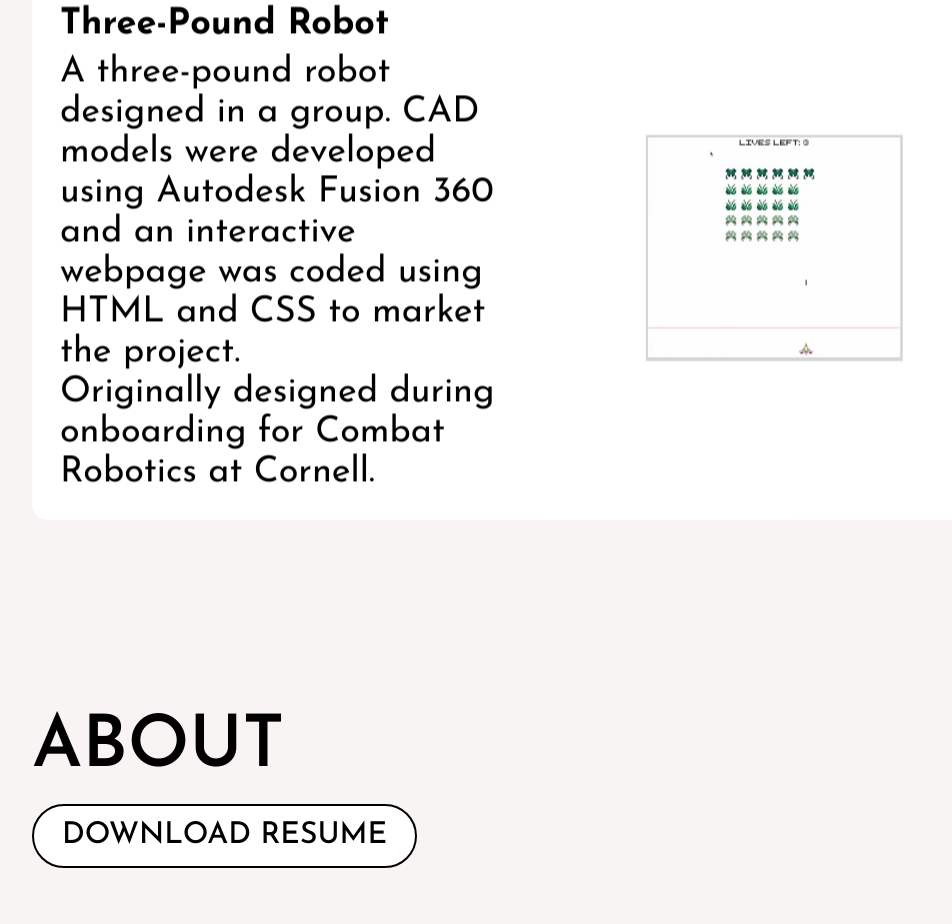
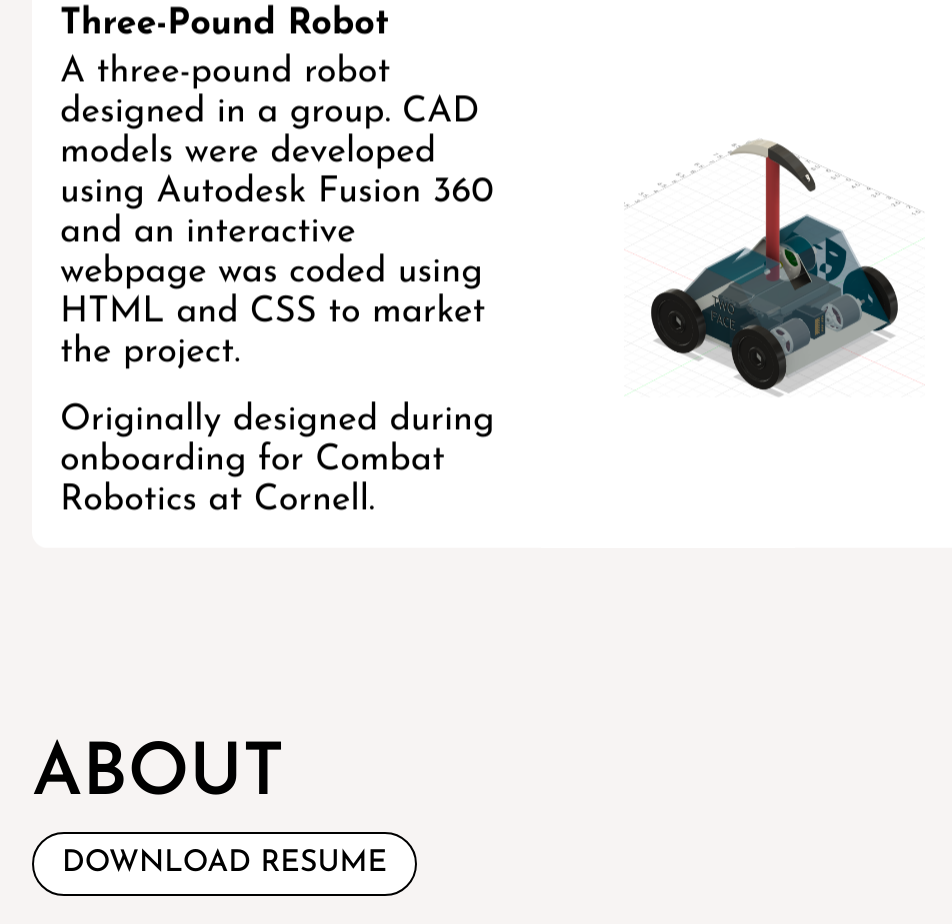
Before and after one commit to rrachelpineda/personal-website-2024, a React (Create React App) app: page / in a window 1280 px wide. Shown: the part 3080-4004 px from the top of the page, without its empty margins (128-1080 px from the left). Built offline with nearby package versions, Linux system fonts and the light colour scheme.

Commit message:
Updated images.

```diff
--- a/src/App.js
+++ b/src/App.js
@@ -8,6 +8,7 @@ import gr from './/images/goodreads-icon.png';
 import scissors from './/images/scissors.PNG';
 import slackbot from './/images/slack-logo.jpeg';
 import aliens from './/images/aliens.PNG';
+import cad from './/images/cad.png';
 import reading from './/images/reading-photo.jpg';
 import travel from './/images/travel-photo.png';
 import sunset from './/images/sunset.jpg';
@@ -115,10 +116,10 @@ function App() {
               <div className="w-full lg:w-1/2">
                 <h3 className="font-bold pb-2">Three-Pound Robot</h3>
                 <h5>A three-pound robot designed in a group. CAD models were developed using Autodesk Fusion 360 and an interactive webpage was coded using HTML and CSS to market the project.</h5>
-                <h5 clasßName="pt-7">Originally designed during onboarding for Combat Robotics at Cornell.</h5>
+                <h5 className="pt-7">Originally designed during onboarding for Combat Robotics at Cornell.</h5>
               </div>
               <div className="w-full lg:w-1/3 self-center">
-                <img src={aliens} alt="A screenshot of Aliens gameplay, with most of the aliens destroyed, 3 lives remaining, and a currently fired laser."/>
+                <img src={cad} alt="A screenshot of a CAD model of my three-pound robot design."/>
               </div>
             </div>
         </FadeInSection>
```
Also changed, not shown: src/images/cad.png (added).
